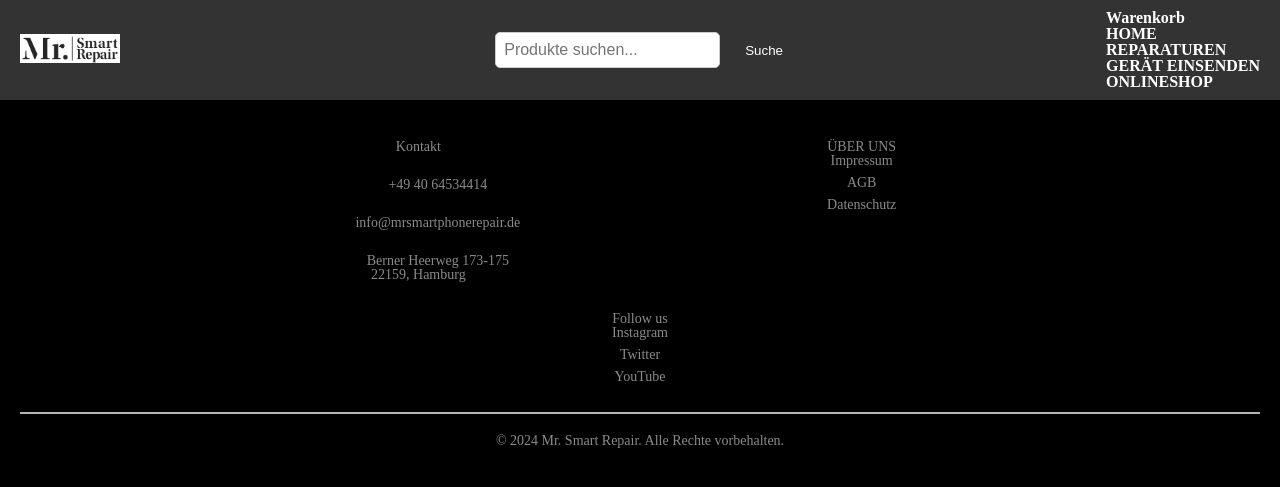
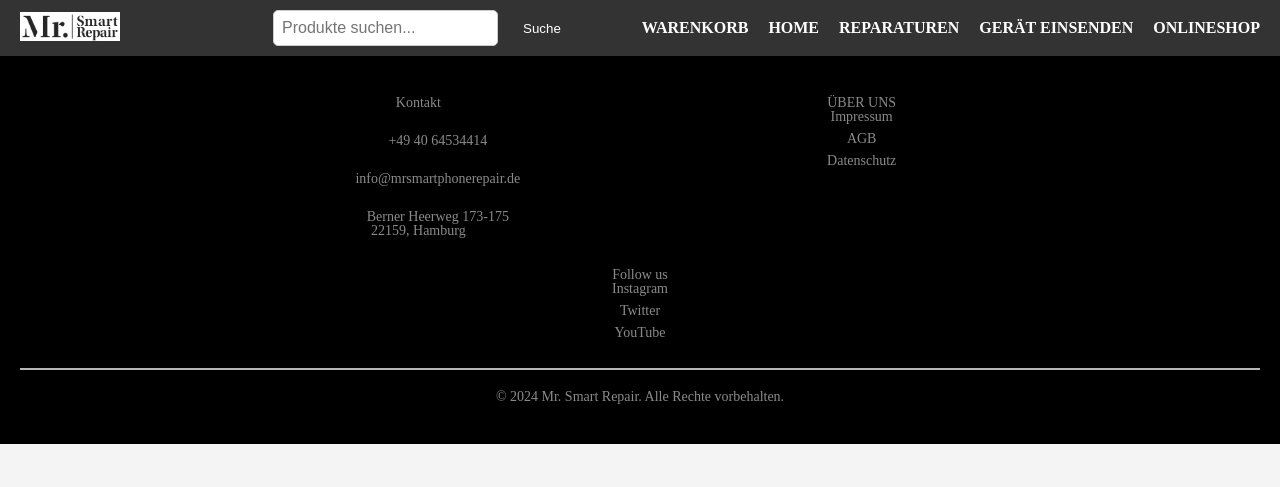
Before and after one commit to Boateng555/mr.Smart-Phone-Repair-, a Django app: page /onlineshop/ in a window 1280 px wide. Shown: the top 487 px of the page. Run offline with Django 5.2, Linux system fonts and the light colour scheme; data that the repository does not hold is empty.

Commit message:
Update onlineshop.html

```diff
--- a/onlineshop/templates/onlineshop/onlineshop.html
+++ b/onlineshop/templates/onlineshop/onlineshop.html
@@ -21,16 +21,12 @@
         <button onclick="filterProducts()">Suche</button>
       </div>
       <div class="menu-icon" id="menu-icon" onclick="toggleMenu()">&#9776;</div>
-      <div class="nav-right">
-        <div class="login-register">
-        </div>
-        <div class="cart">
-          <a href="{% url 'cart' %}">Warenkorb</a>
+      <div class="nav-right" id="nav-right">
+          <a href="{% url 'cart' %}">WARENKORB</a>
           <li><a href="{% url 'info' %}">HOME</a></li>
           <li><a href="{% url 'reparatur' %}">REPARATUREN</a></li>
           <li><a href="{% url 'send_device' %}" class="send">GERÄT EINSENDEN</a></li>
           <li><a href="{% url 'onlineshop' %}" class="onlineS">ONLINESHOP</a></li>
-        </div>
       </div>
     </nav>
   </header>
```
